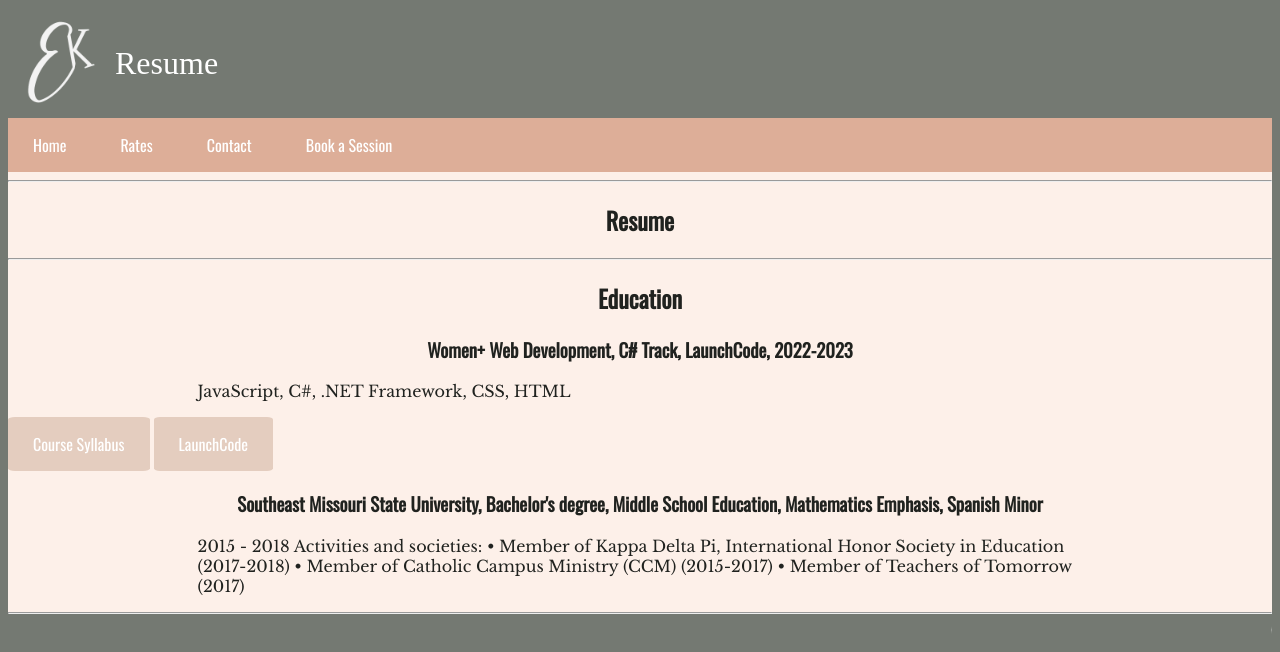
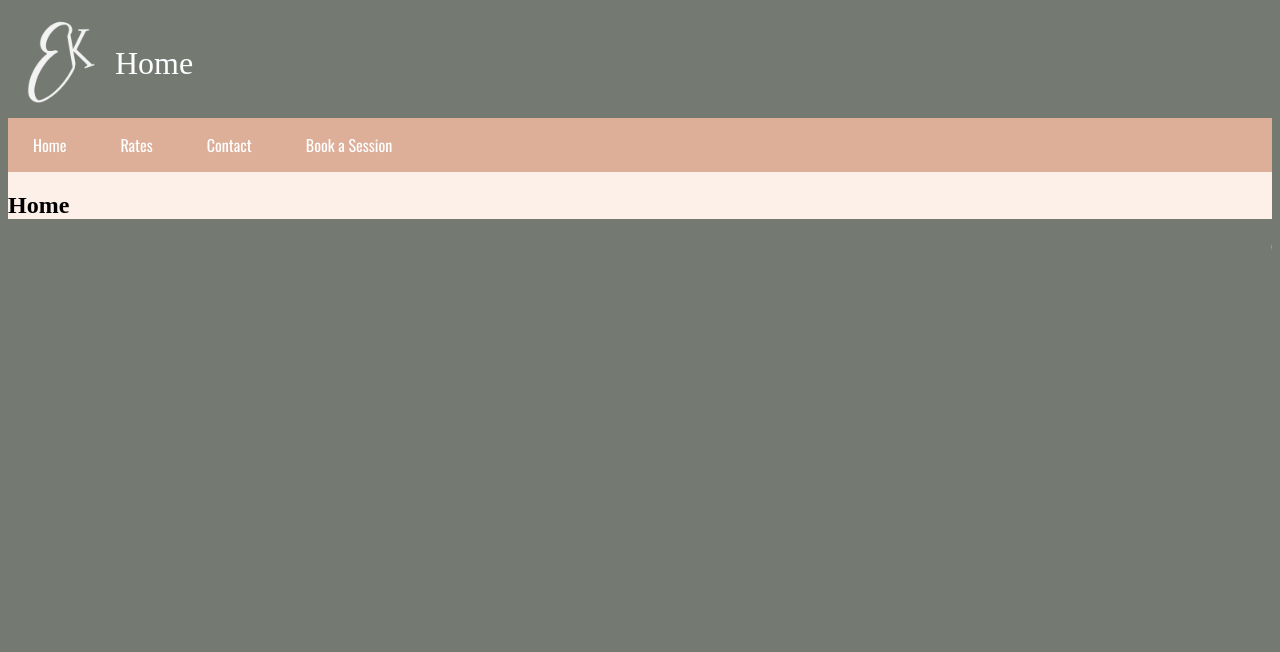
Before and after one commit to ekemlage/mathtutoring, a plain HTML site: page index.html in a window 1280 px wide. Drawn offline with nearby package versions, Linux system fonts and the light colour scheme; a web font is replaced by a local one.

Commit message:
edited home page

```diff
--- a/index.html
+++ b/index.html
@@ -1,7 +1,7 @@
 <!DOCTYPE html>
 <html>
    <head>
-      <title>Resume</title>
+      <title>Home</title>
       <link href='https://fonts.googleapis.com/css?family=Oswald' rel='stylesheet'>
       <link href='https://fonts.googleapis.com/css?family=Libre Baskerville' rel='stylesheet'>
       <link href="https://fonts.cdnfonts.com/css/brittany-signature" rel="stylesheet">
@@ -13,7 +13,7 @@
          <table>
             <tr>
                <td><a href="index.html"><img src="../mathtutoring/images/pngeklogo.png" alt="ekLogo" height="100px"></a></td>
-               <td><h1>Resume</h1></td>
+               <td><h1>Home</h1></td>
             </tr>
          </table>
       </header>
@@ -24,27 +24,10 @@
             <a class="navBar" href="contact.html">Contact</a>
             <a class="navBar" href="bookASession.html">Book a Session</a>
          </nav>
-         <hr>
 
-         <h2 class="boldCenteredHeader">Resume</h2>
-         <hr>
+         <h2>Home</h2>
 
-         <article id="education">
-         <h2 class="boldCenteredHeader">Education</h2>
 
-         <h3 class="boldCenteredHeader">Women+ Web Development, C# Track, LaunchCode, 2022-2023</h3>
-            <p id="styleForMainP"> JavaScript, C#, .NET Framework, CSS, HTML</p>
-            <a class="linkBox" href="https://www.launchcode.org/assets/WebDev_Syllabus-99348b9b50507231151a499ed86cf22dc0f7a302787bb4def82c23407622df64.pdf">Course Syllabus</a>
-            <a class="linkBox" href="https://www.launchcode.org/talent">LaunchCode</a>
-
-         <h3 class="boldCenteredHeader">Southeast Missouri State University, Bachelor's degree, Middle School Education, Mathematics Emphasis, Spanish Minor</h3>
-            <p id="styleForMainP">2015 - 2018
-               Activities and societies:
-               • Member of Kappa Delta Pi, International Honor Society in Education (2017-2018)
-               • Member of Catholic Campus Ministry (CCM) (2015-2017)
-               • Member of Teachers of Tomorrow (2017)</p>
-         </article>
-         <hr>
       </main>
       <footer>
          <marquee> &copy; 2023 Emily Kemlage</marquee>
```
